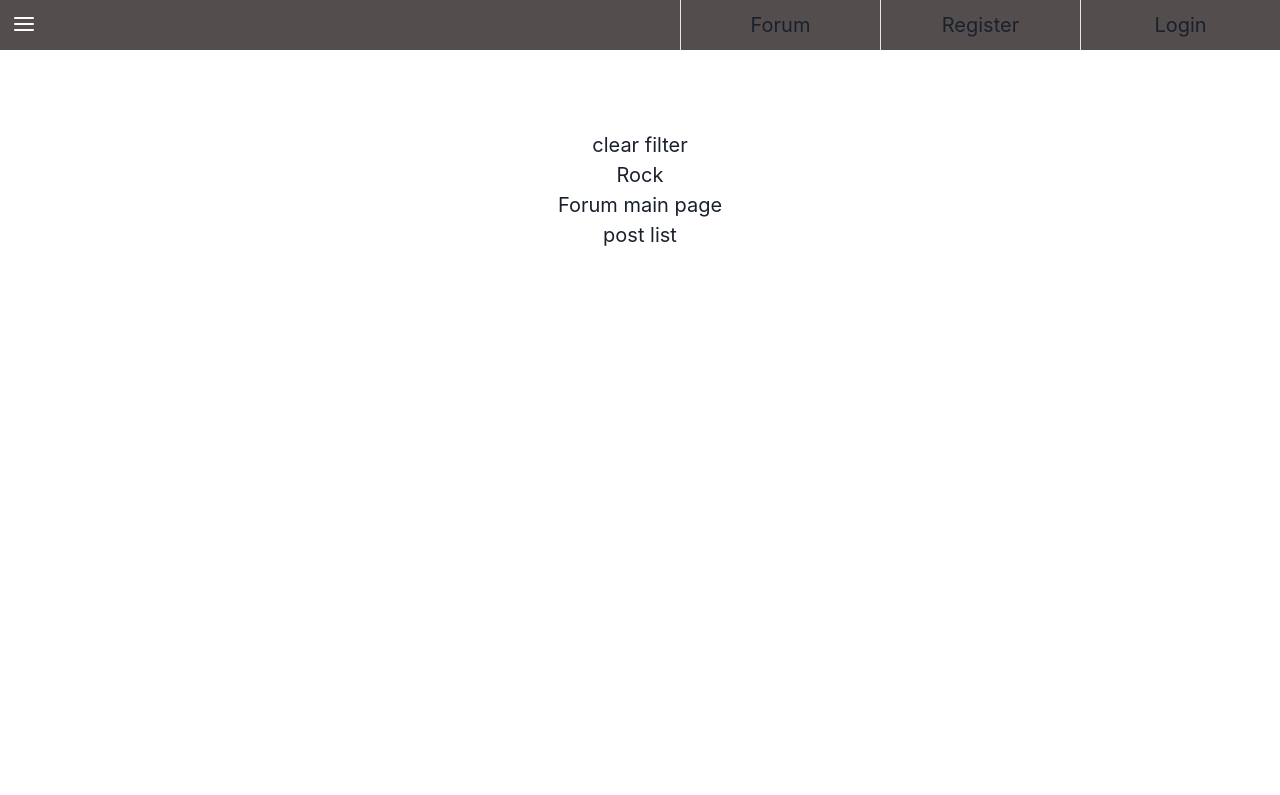
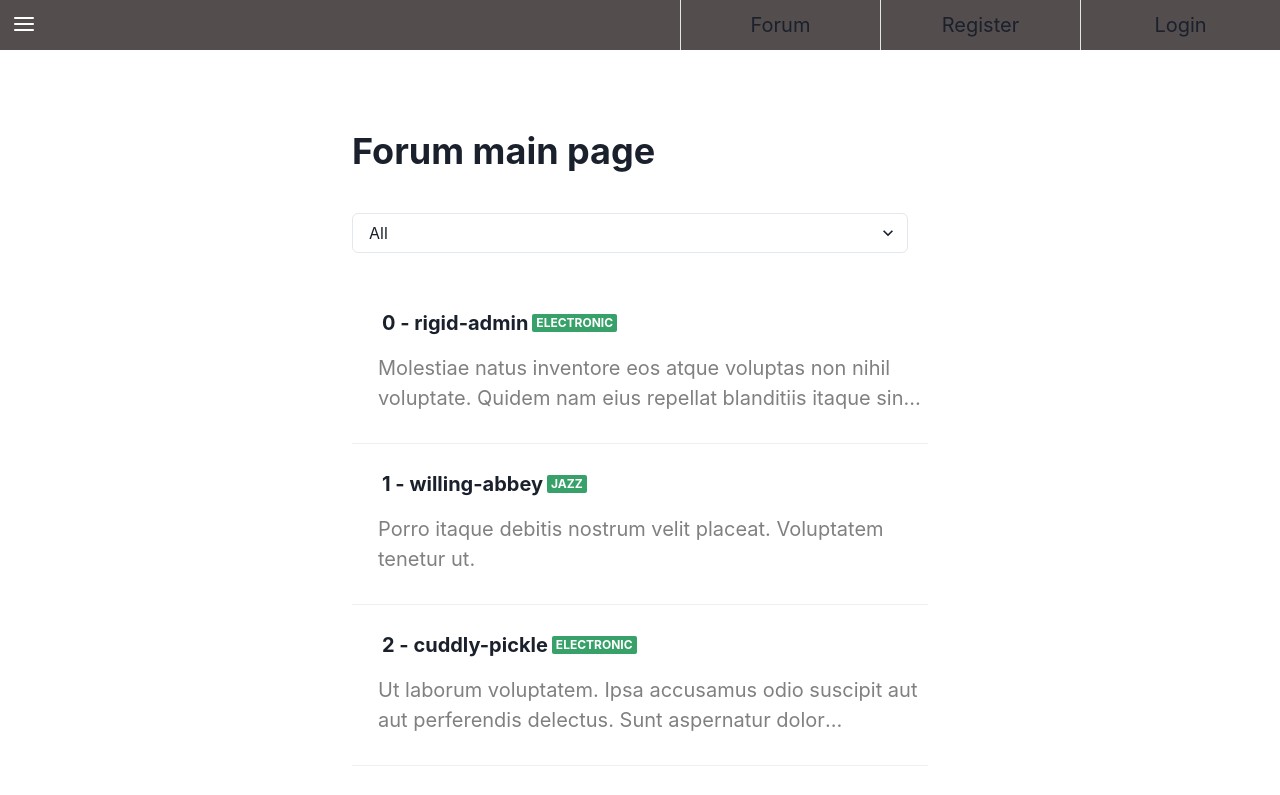
Before and after one commit to oliver-ckl/CollabMusicForum, a Next.js app: page /discussion/musicShare in a window 1280 px wide. Shown: the top 795 px of the page. Built offline with nearby package versions, Linux system fonts and the light colour scheme; data requests are answered from the project's data file.

Commit message:
Added music share route & enhanced UI

```diff
--- a/components/NavBar.js
+++ b/components/NavBar.js
@@ -29,7 +29,7 @@ const NavBar = () => {
   const textButtonRoute = {
     "Login": "/login",
     "Register": "/login",
-    "Forum": "/discussion/all"
+    "Forum": "/discussion/"
   }
 
   const textButton = ["Login", "Register", "Forum"]
--- a/components/PostComment.js
+++ b/components/PostComment.js
@@ -2,7 +2,7 @@ import { Box, Container, Text, Flex, HStack, Avatar, Tag } from '@chakra-ui/reac
 
 function PostComment ({ index, userid, username, content }) {
 	return (
-		<Flex flexWrap="wrap" bg='blackAlpha.500' w="2xl" mt="4" pb="4">
+		<Flex flexWrap="wrap" bg='blackAlpha.400' w="2xl" m='30px' p='10px'>
 			<Flex ml="4" justifyContent="center" alignItems="center" gap="2">
 				<Text><b>{index}.</b></Text>
 				<Text color="blue.400">{username}</Text>
--- a/components/postItem.js
+++ b/components/postItem.js
@@ -1,16 +1,20 @@
 import style from '../styles/Home.module.css';
-import { Container, HStack, Tag } from '@chakra-ui/react';
+import { Box, HStack, Badge, Container, Heading } from '@chakra-ui/react';
+import { useRouter } from 'next/router'
+
 function PostItem({ post }) {
+    let router = useRouter();
+
     return (
-        <Container w='2xl'>
-            <HStack h='60px'>
-                <h2>
-                    {post.id} {post.title}
-                </h2>
-                <Tag>{post.category}</Tag>
+        <Box w='xl' h='140px' m='10px' _hover={{ bg: 'blackAlpha.300', cursor: 'pointer' }} onClick={() => router.push(`/discussion/musicShare/${post.id}`)}>
+            <HStack h='60px' ml='20px' gap='1'>
+                <Heading size='md'>
+                    {post.id} - {post.title}
+                </Heading>
+                <Badge variant='solid' colorScheme='green'>{post.category}</Badge>
             </HStack>
-            <p>{post.description}</p>
-        </Container>
+            <Container color='gray' noOfLines={[1,2]}>{post.description}</Container>
+        </Box>
     );
 }
 export default PostItem;
--- a/components/postList.js
+++ b/components/postList.js
@@ -1,26 +1,20 @@
 import Link from 'next/link';
-import PostItem from './postItem';
+import { Box, Button, Divider } from '@chakra-ui/react';
+
+import PostItem from './PostItem';
 function PostList({ postList, subcategory }) {
-    //postList is a component parameter, obtain by page pass in
-
+    // PostList is a component parameter, obtain by page pass in\
     return (
-        <>
-            {postList.map((post) => (
-                <>
-                    <div key={post.id}>
-
-                        <Link href={`/discussion/all/${post.id}`} >
-
-                            <a>
-                                <h3>{post.title} &rarr;</h3>
-                            </a>
-                        </Link>
+        <Box>
+            {
+                postList.map((post) => (
+                    <Box>
                         <PostItem post={post} />
-                        <hr></hr>
-                    </div>
-                </>
-            ))}
-        </>
+                        <Divider/>
+                    </Box>
+                ))
+            }
+        </Box>
     );
 }
 export default PostList;
--- a/pages/discussion/[subcategory]/index.js
+++ /dev/null
@@ -1,43 +0,0 @@
-
-import PostList from '../../../components/postList'
-
-import { useRouter } from 'next/router';
-import Router from 'next/router';
-function IndexPage({ articles }) {
-    //get from props
-    return (
-        <>
-            <button onClick={() => Router.push('/discussion/all')}>clear filter</button>
-            <button onClick={() => Router.push('/discussion/Rock')}>Rock</button>
-            <h1> Forum main page </h1>
-            <h2>post list</h2>
-            <PostList postList={articles}></PostList>
-        </>
-    );
-}
-export default IndexPage;
-
-export async function getServerSideProps(context) {
-    const { params } = context
-
-    var { subcategory } = params
-    subcategory = subcategory[0].toUpperCase() + subcategory.substring(1)
-    console.log("\n", subcategory)
-    console.log("\n", { subcategory })
-    let res;
-    if (subcategory == 'all' || subcategory == 'All') {
-        res = await fetch(`http://localhost:4000/post`)
-    }
-    else {
-
-        res = await fetch(`http://localhost:4000/post?category=${subcategory}`)
-    }
-    const articles = await res.json();
-    return {
-        props: {
-            articles,
-            subcategory,
-        },
-    };
-}
-//get ServerSideProps will sent a request to server, run time is longer
--- /dev/null
+++ b/pages/discussion/musicShare/index.js
@@ -0,0 +1,58 @@
+import { useState } from 'react'
+import { useRouter } from 'next/router';
+import Router from 'next/router';
+import { Box, Heading, Flex, Button, FormControl, Select } from '@chakra-ui/react';
+
+import PostList from '../../../components/PostList'
+
+function IndexPage({ articles, categoryList }) {
+    let router = useRouter();
+    let [category, setCategory] = useState('');
+
+    function toggleFilter(value) {
+        setCategory(value);
+        router.push(`/discussion/musicShare/${value ? `?category=${value}` : '' }`)
+    }
+
+    return (
+        <Box w='xl'>
+            <Heading> Forum main page </Heading>
+            <Flex mt={10} mb={10}>
+                <FormControl mr={5} >
+                    <Select placeholder='All' value={category} onChange={(e) => toggleFilter(e.target.value)}>
+                        {
+                            categoryList.map((item) => (
+                                <option value={item}>{item}</option>
+                            ))
+                        }
+                    </Select>
+                </FormControl>
+            </Flex>
+            <PostList postList={articles}></PostList>
+        </Box>
+    );
+}
+export default IndexPage;
+
+export async function getServerSideProps(context) {
+    const { params } = context;
+    const query = context.query;
+
+    let postRes = [];
+    let categoryRes = [];
+
+    let param = query?.category ? '?category=' + query?.category : '';
+
+    categoryRes = await fetch('http://localhost:4000/category');
+    postRes = await fetch(`http://localhost:4000/post${param}`)
+    const articles = await postRes.json();
+    const categoryList = await categoryRes.json();
+
+    return {
+        props: {
+            articles,
+            categoryList
+        },
+    };
+}
+//get ServerSideProps will sent a request to server, run time is longer
```
Also changed, not shown: components/CategoryItem.js (added, +26 -0 lines), components/CategoryList.js (added, +22 -0 lines), pages/discussion/[subcategory]/[postid].js (deleted, +0 -40 lines), pages/discussion/index.js (added, +27 -0 lines), pages/discussion/musicShare/[postid]/index.js (added, +45 -0 lines), db.json, 1 other file (tests, documents, lock files or other folders).
